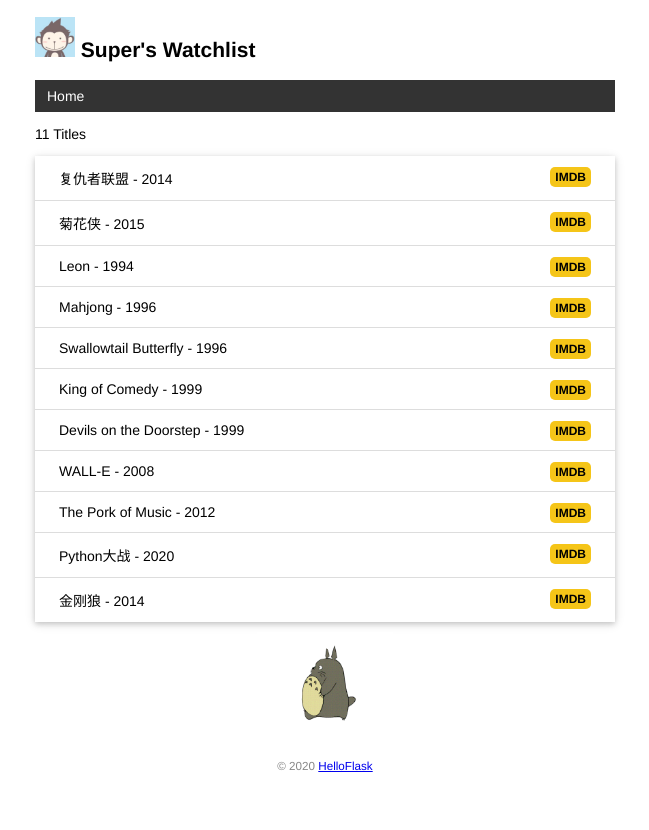
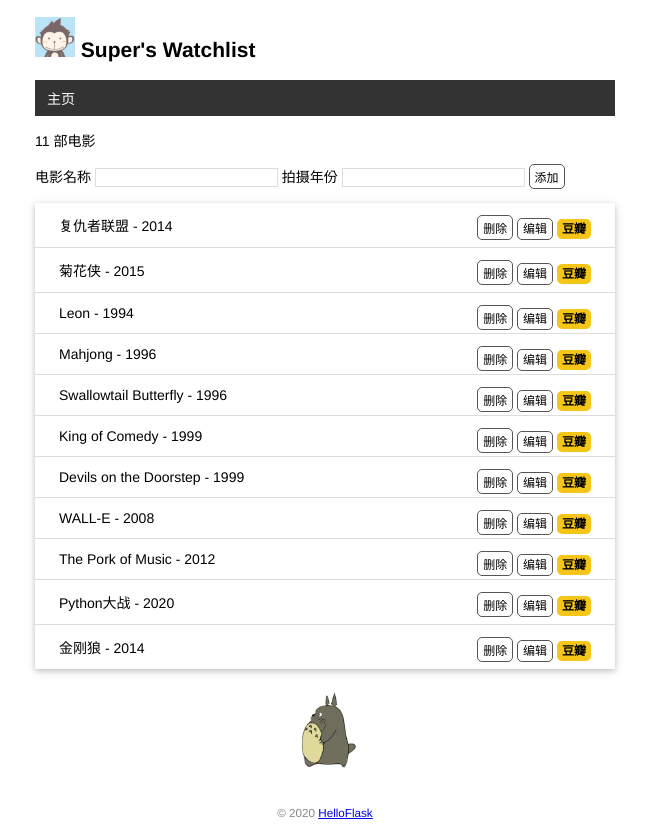
Before and after one commit to Suyongzhi1997/watchlist, a Flask app: page / in a window 1280 px wide. Shown: the whole page, without its empty margins (315-964 px from the left). Before the commit the page ends 772 px from the top, so only its background shows below. Run offline with Flask 2, Linux system fonts and the light colour scheme; data comes from the database, SQL or seed files in the repository; both versions use the stored data as it was after the commit.

Commit message:
Create, edit and delete item by form

```diff
--- a/app.py
+++ b/app.py
@@ -1,7 +1,7 @@
 import sys, os
 import click
 from flask import Flask, render_template  # 从flask包导入Flask类
-from flask import url_for
+from flask import url_for, request, redirect, flash
 from flask_sqlalchemy import SQLAlchemy
 
 WIN = sys.platform.startswith('win')
@@ -12,6 +12,7 @@ else:
     prefix = 'sqlite:////'
 
 app = Flask(__name__)  # 实例化类，创建一个程序对象app
+app.secret_key = 'flask'
 app.config['SQLALCHEMY_DATABASE_URI'] = prefix + os.path.join(app.root_path, 'data.db')
 app.config['SQLALCHEMY_TRACK_MODIFICATIONS'] = False  # 关闭对模型 修改的监控
 db = SQLAlchemy(app)  # 初始化扩展，传入程序实例app
@@ -62,17 +63,63 @@ def inject_user():
     return dict(user=user)
 
 
-@app.route('/')
+@app.route('/', methods=['GET', 'POST'])
 def index():
+    if request.method == 'POST':  # 判断是否POST请求
+        # 获取表单数据
+        title = request.form.get('title')
+        year = request.form.get('year')
+        if not title or not year or len(year) < 4 or len(title) > 60:
+            flash('输入错误!')
+            return redirect(url_for('index'))  # 重定向回主页面
+        movie = Movie(title=title, year=year)  # 创建记录
+        db.session.add(movie)
+        db.session.commit()
+        flash('数据添加成功!')
+        return redirect(url_for('index'))  # 数据添加成功重定向回主页面
+
     user = User.query.first()
     movies = Movie.query.all()
+    # print(1 / 0)
     return render_template('index.html', movies=movies)
+
+
+@app.route('/movie/edit/<int:movie_id>', methods=['GET', 'POST'])
+def edit(movie_id):
+    movie = Movie.query.get_or_404(movie_id)
+    if request.method == 'POST':
+        title = request.form['title']
+        year = request.form['year']
+        if not title or not year or len(year) < 4 or len(title) > 60:
+            flash('输入错误!')
+            return redirect(url_for('edit', movie_id=movie_id))  # 重定向回主页面
+        movie.title = title
+        movie.year = year
+        db.session.commit()
+        flash('修改数据成功!')
+        return redirect(url_for('index'))
+    return render_template('edit.html', movie=movie)
+
+
+@app.route('/movie/delete/<int:movie_id>', methods=['POST'])
+def delete(movie_id):
+    movie = Movie.query.get_or_404(movie_id)
+    db.session.delete(movie)
+    db.session.commit()
+    flash('删除成功!')
+    return redirect(url_for('index'))
 
 
 @app.errorhandler(404)
 def page_not_found(e):  # 接收异常对象作为参数
     user = User.query.first()
     return render_template('404.html'), 404
+
+
+@app.errorhandler(500)
+def page_500_error(e):
+    return render_template('500.html'), 500
+    # return "500 error"
 
 
 @app.route('/user/<name>')  # 注册路由，使用装饰器绑定URL
@@ -94,4 +141,4 @@ def test_url_for():
 
 
 if __name__ == '__main__':
-    app.run(debug=True)
+    app.run(debug=False)
--- a/static/style.css
+++ b/static/style.css
@@ -84,3 +84,48 @@ nav li a:hover {
     border-radius: 5px;
     padding: 3px 5px;
 }
+
+input[type=submit] {
+    font-family: inherit;
+}
+
+input[type=text] {
+    border: 1px solid #ddd;
+}
+
+input[type=year] {
+    width: 50px;
+}
+
+.btn {
+    font-size: 12px;
+    padding: 3px 5px;
+    text-decoration: none;
+    cursor: pointer;
+    background-color: white;
+    color: black;
+    border: 1px solid #555555;
+    border-radius: 5px;
+}
+
+.btn:hover {
+    text-decoration: none;
+    background-color: black;
+    color: white;
+    border: 1px solid black;
+}
+
+.alert {
+    position: relative;
+    padding: 7px;
+    margin: 7px 0;
+    border: 1px solid transparent;
+    color: #004085;
+    background-color: #cce5ff;
+    border-color: #b8daff;
+    border-radius: 5px;
+}
+
+.inline-form {
+    display: inline;
+}
--- a/templates/base.html
+++ b/templates/base.html
@@ -17,10 +17,13 @@
 <nav>
     <ul>
         <li>
-            <a href="{{ url_for('index') }}">Home</a>
+            <a href="{{ url_for('index') }}">主页</a>
         </li>
     </ul>
 </nav>
+{% for message in get_flashed_messages() %}
+    <div class="alert">{{ message }}</div>
+{% endfor %}
 {% block content %}
 {% endblock %}
 <footer>
--- a/templates/index.html
+++ b/templates/index.html
@@ -1,13 +1,23 @@
 {% extends 'base.html' %}
 
 {% block content %}
-    <p>{{ movies|length }} Titles</p>
+    <p>{{ movies|length }} 部电影</p>
+    <form action="" method="post">
+        电影名称 <input type="text" name="title" autocomplete="off" required>
+        拍摄年份 <input type="text" name="year" autocomplete="off" required>
+        <input type="submit" class="btn" name="submit" value="添加">
+    </form>
     <ul class="movie-list">
         {% for movie in movies %} {# 迭代 movies 变量 #}
             <li>{{ movie.title }} - {{ movie.year }}
                 <span class="fr">
-                    <a href="https://www.imdb.com/find?q={{ movie.title }}" target="_blank" class="imdb"
-                       title="Find this movie on IMDB">IMDB</a>
+                    <form method="post" action="{{ url_for('delete', movie_id=movie.id) }}" class="inline-form">
+                        <input type="submit" name="delete" value="删除" onclick="return confirm('你确定删除吗?')" class="btn">
+                    </form>
+                    <a href="{{ url_for('edit', movie_id=movie.id) }}" class="btn">编辑</a>
+                    <a href="https://movie.douban.com/subject_search?search_text={{ movie.title }}" target="_blank"
+                       class="imdb"
+                       title="Find this movie on IMDB">豆瓣</a>
                 </span>
             </li> {# 等同于movie['title'] #}
         {% endfor %}
```
Also changed, not shown: templates/500.html (added, +11 -0 lines), templates/edit.html (added, +9 -0 lines), data.db, static/images/500.jpg (added).
